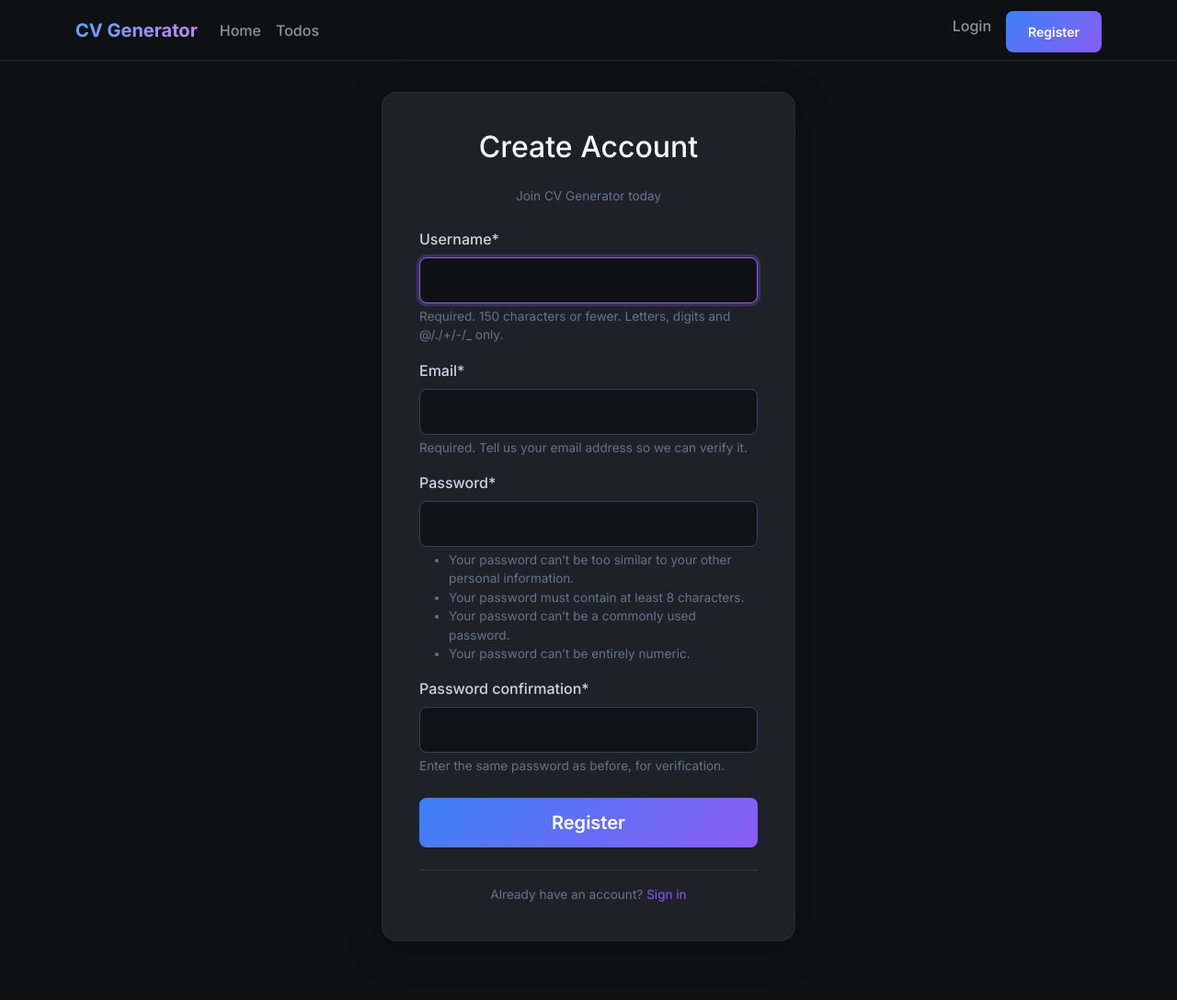
After one commit to OTMAN998/django, a Django app: page /register/ in a window 1280 px wide. The commit adds this page. Shown: the whole page at 92% size. Run offline with Django 5.2, Linux system fonts and the light colour scheme; some libraries are stand-ins or nearby versions.

Commit message:
login logout email ver

```diff
--- /dev/null
+++ b/demo/myapp/forms.py
@@ -0,0 +1,10 @@
+from django import forms
+from django.contrib.auth.models import User
+from django.contrib.auth.forms import UserCreationForm
+
+class CustomUserCreationForm(UserCreationForm):
+    email = forms.EmailField(required=True, help_text="Required. Tell us your email address so we can verify it.")
+
+    class Meta(UserCreationForm.Meta):
+        model = User
+        fields = ("username", "email")
--- a/demo/myapp/templates/base.html
+++ b/demo/myapp/templates/base.html
@@ -1,35 +1,117 @@
 <!DOCTYPE html>
-<html lang="en">
+<html lang="en" data-bs-theme="dark">
   <head>
     <meta charset="UTF-8" />
     <meta name="viewport" content="width=device-width, initial-scale=1.0" />
-    <title>
-      {% block title %}
-        Django App
-      {% endblock %}
-    </title>
-    <link rel="stylesheet" href="https://stackpath.bootstrapcdn.com/bootstrap/4.3.1/css/bootstrap.min.css"  rel="stylesheet" />
+    <title>{% block title %}CV Generator{% endblock %}</title>
+    <link href="https://cdn.jsdelivr.net/npm/bootstrap@5.3.2/dist/css/bootstrap.min.css" rel="stylesheet" />
+    <link href="https://fonts.googleapis.com/css2?family=Inter:wght@400;500;600;700&display=swap" rel="stylesheet">
+    <style>
+      body {
+        font-family: 'Inter', sans-serif;
+        background-color: #0f1115;
+        color: #e2e8f0;
+      }
+      .navbar {
+        background: rgba(15, 17, 21, 0.8) !important;
+        backdrop-filter: blur(10px);
+        border-bottom: 1px solid rgba(255, 255, 255, 0.1);
+      }
+      .navbar-brand, .nav-link {
+        font-weight: 500;
+      }
+      .navbar-brand {
+        background: linear-gradient(90deg, #60a5fa, #c084fc);
+        -webkit-background-clip: text;
+        -webkit-text-fill-color: transparent;
+        font-weight: 700;
+      }
+      .auth-container {
+        max-width: 450px;
+        margin: 4rem auto;
+        padding: 2.5rem;
+        background: #1e2128;
+        border-radius: 16px;
+        box-shadow: 0 10px 40px rgba(0, 0, 0, 0.3);
+        border: 1px solid rgba(255, 255, 255, 0.05);
+        transition: transform 0.3s ease;
+      }
+      .auth-container:hover {
+        transform: translateY(-2px);
+      }
+      .btn-primary {
+        background: linear-gradient(135deg, #3b82f6, #8b5cf6);
+        border: none;
+        border-radius: 8px;
+        padding: 0.75rem 1.5rem;
+        font-weight: 600;
+        transition: opacity 0.2s, transform 0.2s;
+      }
+      .btn-primary:hover {
+        opacity: 0.9;
+        transform: translateY(-1px);
+        background: linear-gradient(135deg, #3b82f6, #8b5cf6);
+      }
+      .form-control {
+        background-color: #111318;
+        border: 1px solid #334155;
+        color: #f8fafc;
+        border-radius: 8px;
+        padding: 0.75rem;
+      }
+      .form-control:focus {
+        background-color: #0f1115;
+        border-color: #8b5cf6;
+        box-shadow: 0 0 0 0.2rem rgba(139, 92, 246, 0.25);
+        color: #ffffff;
+      }
+      /* Custom tweaks for Crispy forms */
+      .form-label, label {
+        font-weight: 500;
+        color: #cbd5e1;
+        margin-bottom: 0.5rem;
+      }
+      .help-block, .text-muted, .form-text {
+        color: #64748b !important;
+        font-size: 0.85rem;
+      }
+    </style>
   </head>
   <body>
-    <nav class="navbar navbar-expand-lg navbar-light bg-light">
-      <a class="navbar-brand" href="#">My Django App</a>
-      <button class="navbar-toggler" type="button" data-toggle="collapse" data-target="#navbarNav" aria-controls="navbarNav" aria-expanded="false" aria-label="Toggle navigation"><span class="navbar-toggler-icon"></span></button>
-      <div class="collapse navbar-collapse" id="navbarNav">
-        <ul class="navbar-nav">
-          <li class="nav-item active">
-            <a class="nav-link" href="#">Home</a>
-          </li>
-          <li class="nav-item">
-            <a class="nav-link" href="#">About</a>
-          </li>
-          <li class="nav-item">
-            <a class="nav-link" href="#">Contact</a>
-          </li>
-        </ul>
+    <nav class="navbar navbar-expand-lg navbar-dark fixed-top">
+      <div class="container">
+        <a class="navbar-brand" href="{% url 'home' %}">CV Generator</a>
+        <button class="navbar-toggler" type="button" data-bs-toggle="collapse" data-bs-target="#navbarNav">
+          <span class="navbar-toggler-icon"></span>
+        </button>
+        <div class="collapse navbar-collapse" id="navbarNav">
+          <ul class="navbar-nav me-auto">
+            <li class="nav-item">
+              <a class="nav-link" href="{% url 'home' %}">Home</a>
+            </li>
+            <li class="nav-item">
+              <a class="nav-link" href="{% url 'todos' %}">Todos</a>
+            </li>
+          </ul>
+          <ul class="navbar-nav">
+            {% if request.user.is_authenticated %}
+              <li class="nav-item">
+                <form method="post" action="{% url 'logout' %}" class="d-inline">
+                  {% csrf_token %}
+                  <button type="submit" class="btn btn-outline-light btn-sm mt-1">Logout ({{ request.user.username }})</button>
+                </form>
+              </li>
+            {% else %}
+              <li class="nav-item"><a class="nav-link" href="{% url 'login' %}">Login</a></li>
+              <li class="nav-item"><a class="btn btn-primary btn-sm ms-2 mt-1" href="{% url 'register' %}">Register</a></li>
+            {% endif %}
+          </ul>
+        </div>
       </div>
     </nav>
-    <div class="container">{% block content %} {% endblock %}</div>
-    <script src="https://code.jquery.com/jquery-3.3.1.slim.min.js"></script>
-    <script src="https://stackpath.bootstrapcdn.com/bootstrap/4.3.1/js/bootstrap.bundle.min.js" ></script>
+    <div class="container" style="margin-top: 100px;">
+      {% block content %}{% endblock %}
+    </div>
+    <script src="https://cdn.jsdelivr.net/npm/bootstrap@5.3.2/dist/js/bootstrap.bundle.min.js"></script>
   </body>
 </html>
--- a/demo/myapp/templates/home.html
+++ b/demo/myapp/templates/home.html
@@ -7,5 +7,5 @@
 {% block content %}
     <h1>Home</h1>
     <p>Hello World</p>
-    <p>This is a simple Django app.</p>
+    <p>This is a simple CV Generator app.</p>
 {% endblock %}
--- /dev/null
+++ b/demo/myapp/templates/registration/register.html
@@ -0,0 +1,21 @@
+{% extends "base.html" %}
+{% load crispy_forms_tags %}
+
+{% block title %}Create Account{% endblock %}
+
+{% block content %}
+<div class="auth-container">
+    <h2 class="text-center mb-4 font-weight-bold" style="color: #f8fafc;">Create Account</h2>
+    <p class="text-center text-muted mb-4">Join CV Generator today</p>
+    <form method="post">
+        {% csrf_token %}
+        {{ form|crispy }}
+        <div class="d-grid mt-4">
+            <button type="submit" class="btn btn-primary btn-lg">Register</button>
+        </div>
+    </form>
+    <div class="text-center mt-4 pt-3" style="border-top: 1px solid rgba(255, 255, 255, 0.1);">
+        <p class="text-muted mb-0">Already have an account? <a href="{% url 'login' %}" style="color: #8b5cf6; text-decoration: none;">Sign in</a></p>
+    </div>
+</div>
+{% endblock %}
--- a/demo/myapp/urls.py
+++ b/demo/myapp/urls.py
@@ -1,7 +1,10 @@
-from django.urls import path
+from django.urls import include, path
 from . import views
 
 urlpatterns = [
     path("", views.home, name="home"),
     path("todos/", views.todos, name="todos"),
+    path('', include("django.contrib.auth.urls")),
+    path('register/', views.register, name='register'),
+    path('activate/<str:token>/', views.activate, name='activate'),
 ]
--- a/demo/myapp/views.py
+++ b/demo/myapp/views.py
@@ -1,11 +1,65 @@
-from django.shortcuts import render , HttpResponse
+from django.shortcuts import render, redirect
+from django.contrib.auth import login as auth_login
 from .models import TodoItem
-
-# Create your views here.
+from .forms import CustomUserCreationForm
+from django.contrib.sites.shortcuts import get_current_site
+from django.template.loader import render_to_string
+from django.core.mail import EmailMessage
+from django.contrib.auth import get_user_model
+from django.core import signing
 
 def home(request):
-    return render(request , "home.html")
+    return render(request, "home.html")
 
 def todos(request):
     items = TodoItem.objects.all()
-    return render(request , "todos.html" ,{"todos":items })
+    return render(request, "todos.html", {"todos": items})
+
+def register(request):
+    if request.method == 'POST':
+        form = CustomUserCreationForm(request.POST)
+        if form.is_valid():
+            # Create a user object to get the hashed password, but DO NOT save it to the DB
+            user = form.save(commit=False)
+
+            # Securely bundle the user details into a timed cryptographically signed token
+            token = signing.dumps({
+                'username': user.username,
+                'email': form.cleaned_data['email'],
+                'password': user.password,
+            })
+
+            # Send Email
+            current_site = get_current_site(request)
+            mail_subject = 'Activate your account at CV Generator.'
+            message = render_to_string('registration/activation_email.txt', {
+                'user': user,
+                'domain': current_site.domain,
+                'token': token,
+            })
+            to_email = form.cleaned_data.get('email')
+            email = EmailMessage(mail_subject, message, to=[to_email])
+            email.send()
+
+            return render(request, 'registration/activation_sent.html')
+    else:
+        form = CustomUserCreationForm()
+    return render(request, "registration/register.html", {'form': form})
+
+def activate(request, token):
+    User = get_user_model()
+    try:
+        # Decrypt token and verify it's under 1 day old (86400 seconds)
+        data = signing.loads(token, max_age=86400)
+
+        # Only create the database record if the username hasn't been taken in the meantime
+        if not User.objects.filter(username=data['username']).exists():
+            user = User(username=data['username'], email=data['email'], password=data['password'])
+            user.is_active = True
+            user.save()
+            return render(request, 'registration/activation_success.html')
+        else:
+            return render(request, 'registration/activation_invalid.html')
+
+    except (signing.SignatureExpired, signing.BadSignature, KeyError):
+        return render(request, 'registration/activation_invalid.html')
```
Also changed, not shown: demo/demo/settings.py (+17 -0 lines), demo/myapp/templates/registration/activation_email.txt (added, +9 -0 lines), demo/myapp/templates/registration/activation_invalid.html (added, +15 -0 lines), demo/myapp/templates/registration/activation_sent.html (added, +12 -0 lines), demo/myapp/templates/registration/activation_success.html (added, +12 -0 lines), demo/myapp/templates/registration/login.html (added, +21 -0 lines), demo/db.sqlite3.
